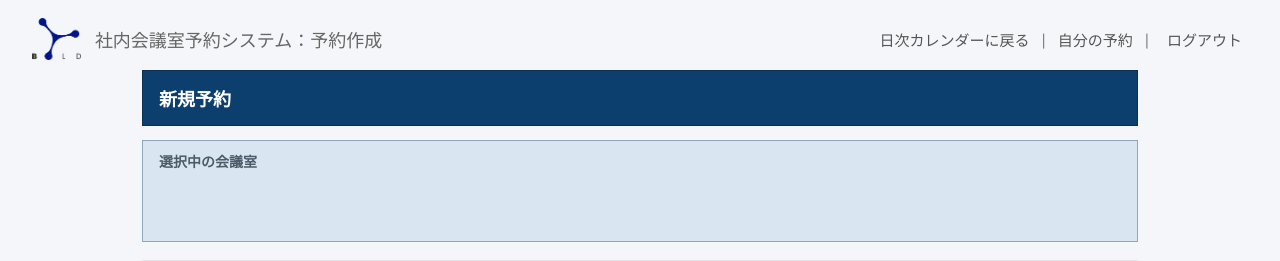
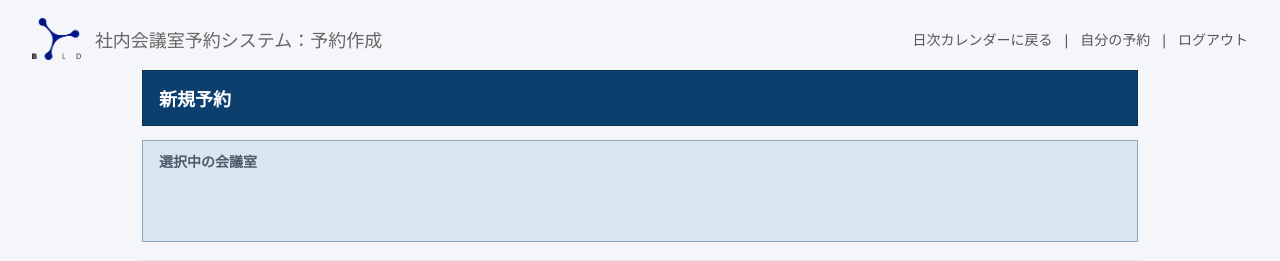
Before and after one commit to umidori/tko7_reserve_rooms, a Django app: page /reservations/create/ in a window 1280 px wide. Shown: the top 261 px of the page. Run offline with Django 5.2, Linux system fonts and the light colour scheme; data that the repository does not hold is empty.

Commit message:
予約モデルに残っていた古いカラムを削除

```diff
--- a/admin_panel/views.py
+++ b/admin_panel/views.py
@@ -28,7 +28,7 @@ def _list_context():
     for room in rooms:
         room.future_reservation_count = Reservation.objects.filter(
             room=room,
-            date__gte=now.date(),
+            start_at__date__gte=now.date(),
         ).count()
         room.facility_ids = ','.join(
             str(pk) for pk in room.facilities.values_list('id', flat=True)
@@ -64,7 +64,7 @@ class RoomAdminListView(StaffRequiredMixin, ListView):
         for room in context['rooms']:
             room.future_reservation_count = Reservation.objects.filter(
                 room=room,
-                date__gte=now.date(),
+                start_at__date__gte=now.date(),
             ).count()
             room.facility_ids = ','.join(
                 str(pk) for pk in room.facilities.values_list('id', flat=True)
--- a/reservations/admin.py
+++ b/reservations/admin.py
@@ -1,5 +1,7 @@
 from django.contrib import admin
-from .models import Room, Reservation
+from .models import Room, Reservation, Building, Facility
 
 admin.site.register(Room)
 admin.site.register(Reservation)
+admin.site.register(Building)
+admin.site.register(Facility)
--- a/reservations/models.py
+++ b/reservations/models.py
@@ -154,9 +154,6 @@ class Reservation(models.Model):
     )
     user = models.ForeignKey(User, on_delete=models.CASCADE)
     reserved_by = models.CharField(max_length=100)
-    date = models.DateField()
-    start_time = models.TimeField()
-    end_time = models.TimeField()
     purpose = models.CharField(max_length=200, blank=True)
 
     title = models.CharField(max_length=200)
@@ -173,6 +170,8 @@ class Reservation(models.Model):
 
     class Meta:
         db_table = "reservations"
+        verbose_name = "予約"
+        verbose_name_plural = "予約"
 
     def __str__(self):
         return self.title
--- a/static/reservations.css
+++ b/static/reservations.css
@@ -35,25 +35,26 @@ body {
   white-space: nowrap;
 }
 
-.nav {
+.top-links {
     display: flex;
     align-items: center;
     gap: 10px;
-  font-size: 15px;
-  white-space: nowrap;
+    font-size: 14px;
+    font-family: 'Segoe UI', sans-serif;
 }
 
-.nav a {
+.top-links a {
     color: #555;
     text-decoration: none;
 }
 
-.nav a:hover {
+.top-links a:hover {
+    color: #333;
     text-decoration: underline;
 }
 
-.nav span {
-  color: #777;
+.top-links .sep {
+    color: #ccc;
 }
 
 /* ===== ページ全体 ===== */
@@ -285,17 +286,18 @@ textarea::placeholder {
   margin: 0;
 }
 
-.nav-link-like {
+.top-links .logout-btn {
     background: none;
     border: none;
+    color: #555;
+    font-size: 14px;
+    font-family: 'Segoe UI', sans-serif;
+    cursor: pointer;
     padding: 0;
-  margin: 0 6px;
-  font: inherit;
-  color: #555;
-  cursor: pointer;
 }
 
-.nav-link-like:hover {
+.top-links .logout-btn:hover {
+    color: #e74c3c;
     text-decoration: underline;
 }
 
--- a/templates/reservations/create.html
+++ b/templates/reservations/create.html
@@ -15,14 +15,14 @@
         <span>社内会議室予約システム：予約作成</span>
     </div>
 
-    <div class="nav">
+    <div class="top-links">
         <a href="{% url 'calendar' %}">日次カレンダーに戻る</a>
         <span>|</span>
         <a href="#">自分の予約</a>
         <span>|</span>
         <form method="post" action="{% url 'logout' %}" class="logout-form">
             {% csrf_token %}
-            <button type="submit" class="nav-link-like">ログアウト</button>
+            <button type="submit" class="logout-btn">ログアウト</button>
         </form>
     </div>
 </div>
```
Also changed, not shown: reservations/migrations/0002_alter_reservation_options.py (added), reservations/migrations/0003_remove_reservation_date.py (added), reservations/migrations/0004_remove_reservation_end_time_and_more.py (added). Lines whose indentation alone changed are shown as unchanged.
